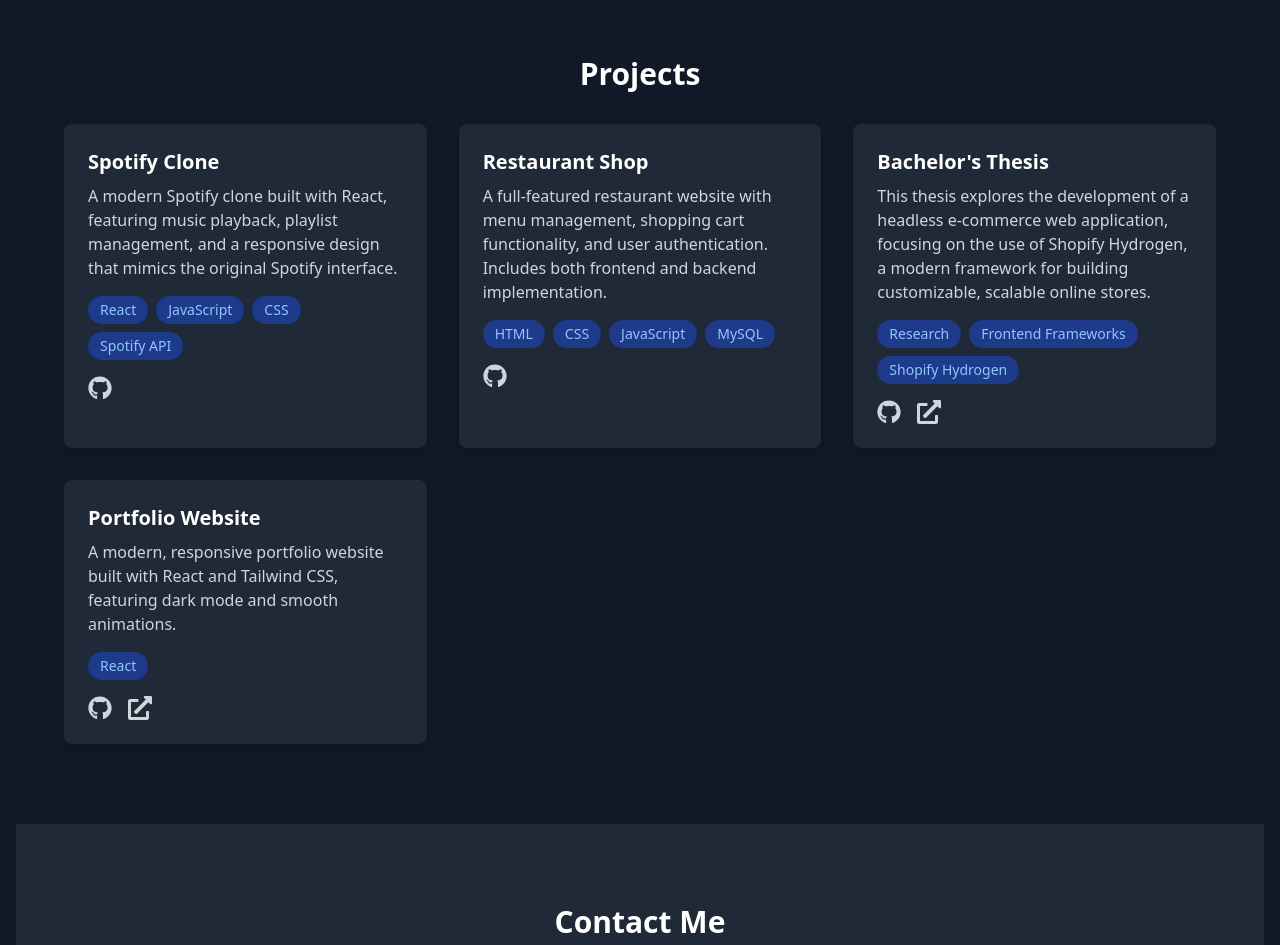
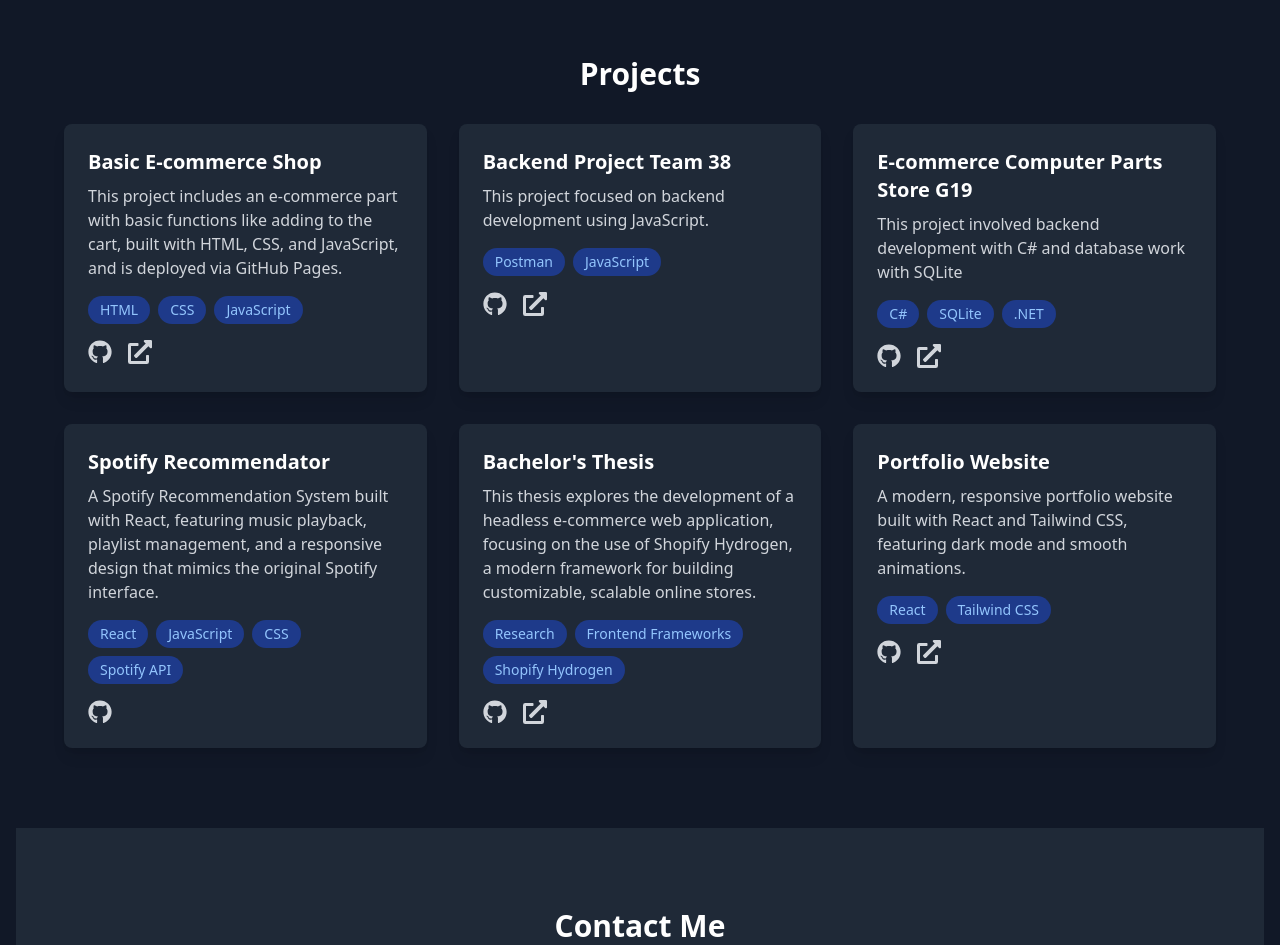
Before and after one commit to AyrtonR/Portfolio_Project, a React (Create React App) app: page / in a window 1280 px wide. Shown: the part 2040-2985 px from the top of the page. Built offline with nearby package versions, Linux system fonts and the light colour scheme.

Commit message:
Added more project examples

```diff
--- a/src/components/Projects.js
+++ b/src/components/Projects.js
@@ -5,33 +5,44 @@
 const Projects = () => {
   const projects = [
     {
-      title: 'Spotify Clone',
-      description: 'A modern Spotify clone built with React, featuring music playback, playlist management, and a responsive design that mimics the original Spotify interface.',
-      technologies: ['React', 'JavaScript', 'CSS', 'Spotify API'],
-      github: 'https://github.com/AyrtonR/Project-Spotify-2024',
-      image: 'spotify.jpg'
-    },
+        title: 'Basic E-commerce Shop ',
+        description: 'This project includes an e-commerce part with basic functions like adding to the cart, built with HTML, CSS, and JavaScript, and is deployed via GitHub Pages.',
+        technologies: ['HTML', 'CSS', 'JavaScript'],
+        github: ' https://github.com/AyrtonR/Graded-exercise-1',
+        live: ' https://ayrtonr.github.io/Graded-exercise-1/E-commerce.html',
+      },
+      {
+        title: 'Backend Project Team 38 ',
+        description: 'This project focused on backend development using JavaScript.',
+        technologies: ['Postman', 'JavaScript'],
+        github: 'https://github.com/AWA-Team-38/r38',
+        live: 'https://www.youtube.com/watch?v=wDLDFD9d67g',
+      },
+      {
+        title: 'E-commerce Computer Parts Store G19',
+        description: 'This project involved backend development with C# and database work with SQLite',
+        technologies: ['C#', 'SQLite', '.NET'],
+        github: 'https://github.com/PDIG19/G19',
+        live: 'https://youtu.be/coDswu2fXf8?si=nDpZqsXSj56nLnoB',
+      },
     {
-      title: 'Restaurant Shop',
-      description: 'A full-featured restaurant website with menu management, shopping cart functionality, and user authentication. Includes both frontend and backend implementation.',
-      technologies: ['HTML', 'CSS', 'JavaScript', 'MySQL'],
-      github: 'https://github.com/AyrtonR/Project-Resturant-Shop',
-      image: 'restaurant.jpg'
-    },
+        title: 'Spotify Recommendator',
+        description: 'A Spotify Recommendation System built with React, featuring music playback, playlist management, and a responsive design that mimics the original Spotify interface.',
+        technologies: ['React', 'JavaScript', 'CSS', 'Spotify API'],
+        github: 'https://github.com/AyrtonR/Project-Spotify-2024',
+      },
     {
       title: 'Bachelor\'s Thesis',
       description: 'This thesis explores the development of a headless e-commerce web application, focusing on the use of Shopify Hydrogen, a modern framework for building customizable, scalable online stores.',
       technologies: ['Research', 'Frontend Frameworks', 'Shopify Hydrogen'],
       live: 'https://www.theseus.fi/handle/10024/874538',
-      image: 'thesis.jpg'
     },
     {
       title: 'Portfolio Website',
       description: 'A modern, responsive portfolio website built with React and Tailwind CSS, featuring dark mode and smooth animations.',
-      technologies: ['React'],
+      technologies: ['React', 'Tailwind CSS'],
       github: 'https://github.com/AyrtonR/Portfolio_Project',
-      live: '#',
-      image: 'portfolio.jpg'
+      live: 'https://ayrtonr.github.io/Portfolio_Project/',
     }
   ];
 
```
